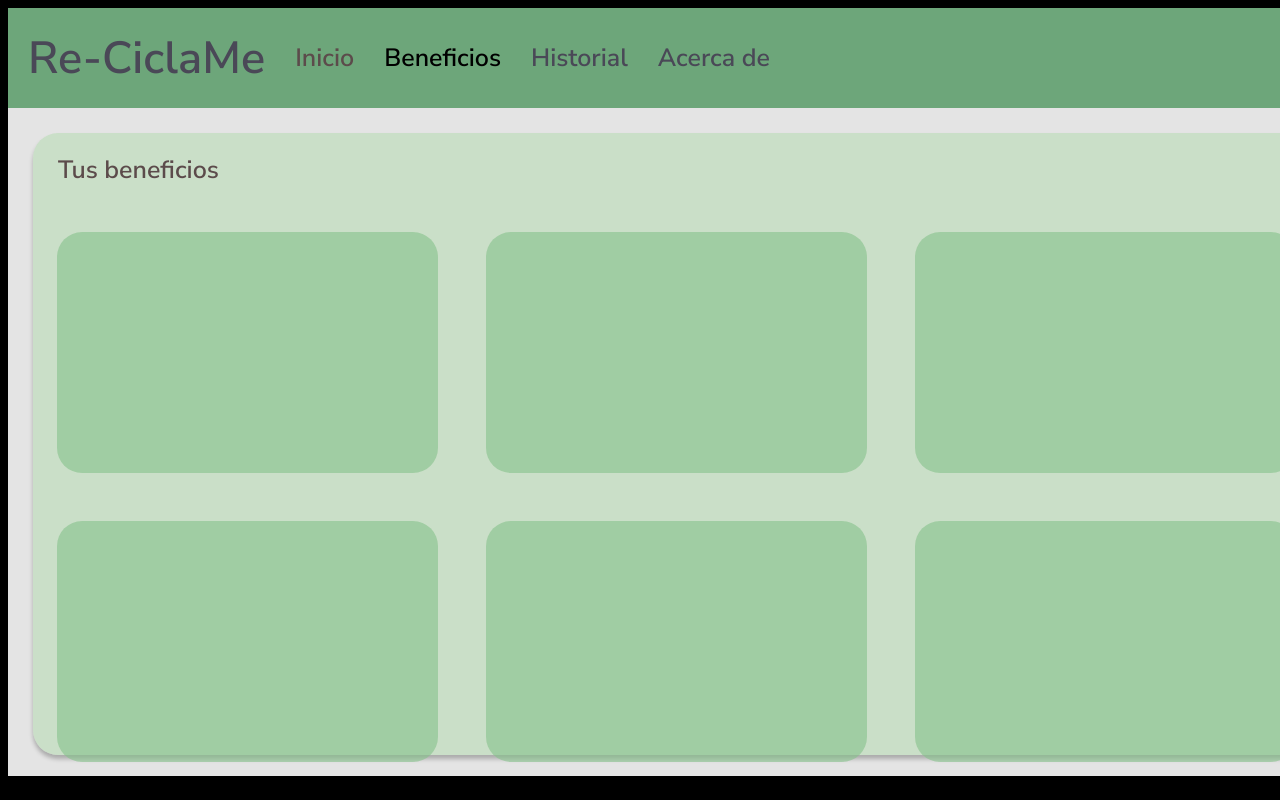
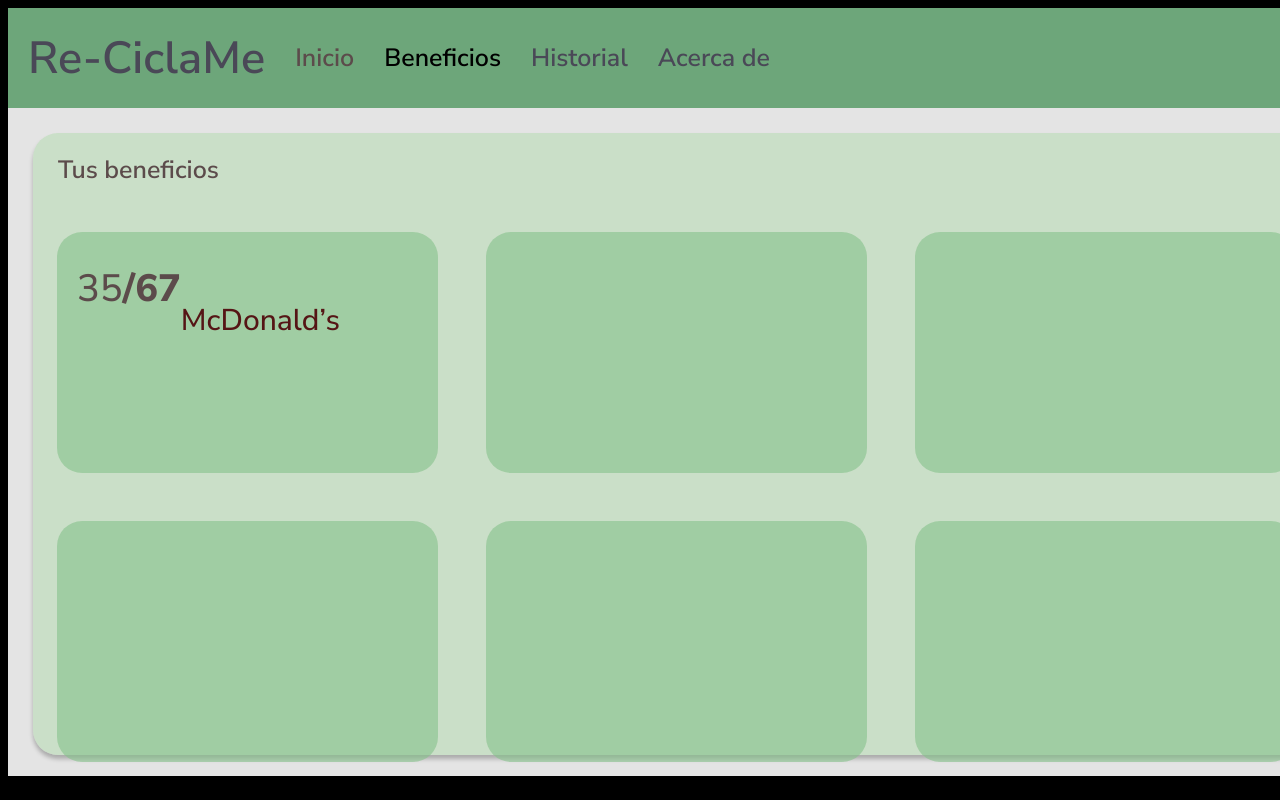
Before and after one commit to ramamai2011/Re-CiclaMe, a plain HTML site: page wire2.html in a window 1280 px wide. Shown: the top 800 px of the page. Drawn offline with Linux system fonts and the light colour scheme.

Commit message:
siguiendo el 2do wire

```diff
--- a/wire2.css
+++ b/wire2.css
@@ -3,7 +3,9 @@ body{
 
 
 
-
+    .lospuntos{
+    display: flex;
+    }
     .todosbeneficios{
         width: 1313px;
         height: 622px;
@@ -21,6 +23,50 @@ flex-direction: column;    }
 .cuadradosbene{
 display: flex;
 }
+.comerciobene{
+    width: 160;
+    height: 41;
+    top: 74px;
+    left: 20px;
+    opacity: 1;
+    font-family: Nunito Sans;
+    font-weight: 500;
+    font-style: Medium;
+    font-size: 30px;
+    line-height: 100%;
+    letter-spacing: 0%;
+    color: #551515;
+    margin-top: 74px;
+    margin-right: 201px;
+
+
+}
+.puntosbene{
+    width: 171;
+    height: 52;
+
+    opacity: 1;
+    font-family: Nunito Sans;
+    font-weight: 500;
+    font-style: Medium;
+    font-size: 38px;
+    line-height: 100%;
+    letter-spacing: 0%;
+    color: #5C4B4B;
+    margin-left: 20px;
+
+}
+.seissiete{
+    font-family: Nunito Sans;
+font-weight: 800;
+font-style: ExtraBold;
+font-size: 38px;
+line-height: 100%;
+letter-spacing: 0%;
+
+    color: #5C4B4B;
+
+}
 
 .recbeneficios{
 
@@ -35,7 +81,8 @@ border-radius: 25px;
 background-color: #86C28B99;
 margin: 24px;
 gap: 30px;
-display: flex;
+flex-direction: column;
+gap: 0px;
     }
 
     .tusbeneficios{
--- a/wire2.html
+++ b/wire2.html
@@ -24,7 +24,11 @@
         <div class="todosbeneficios">
             <p class="tusbeneficios">Tus beneficios</p>
             <div  class="cuadradosbene">
-            <div class="recbeneficios"></div>
+            <div class="recbeneficios">
+                <div class="lospuntos">
+                <p class="puntosbene">35</p> <p class="seissiete">/67</p>
+                <p class="comerciobene">McDonald’s</p> </div>
+            </div>
             <div class="recbeneficios"></div>
             <div class="recbeneficios"></div> </div>
             <div class="cuadradosbene">
@@ -35,6 +39,5 @@
             </div>
         </div>
 
-  </div>
            </body>
 </html>
```
Also changed, not shown: wirebf1.css (added), wirebf1.html (added).
